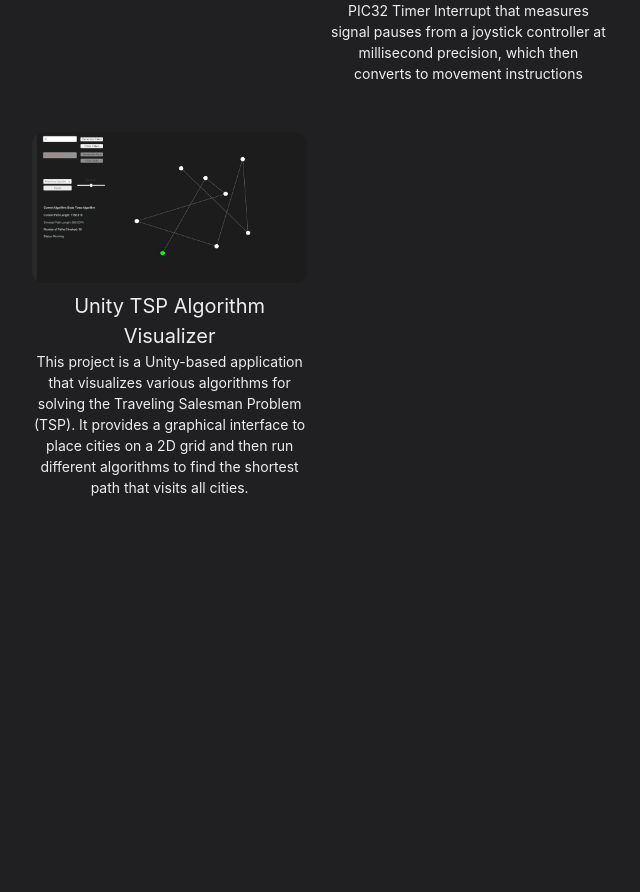
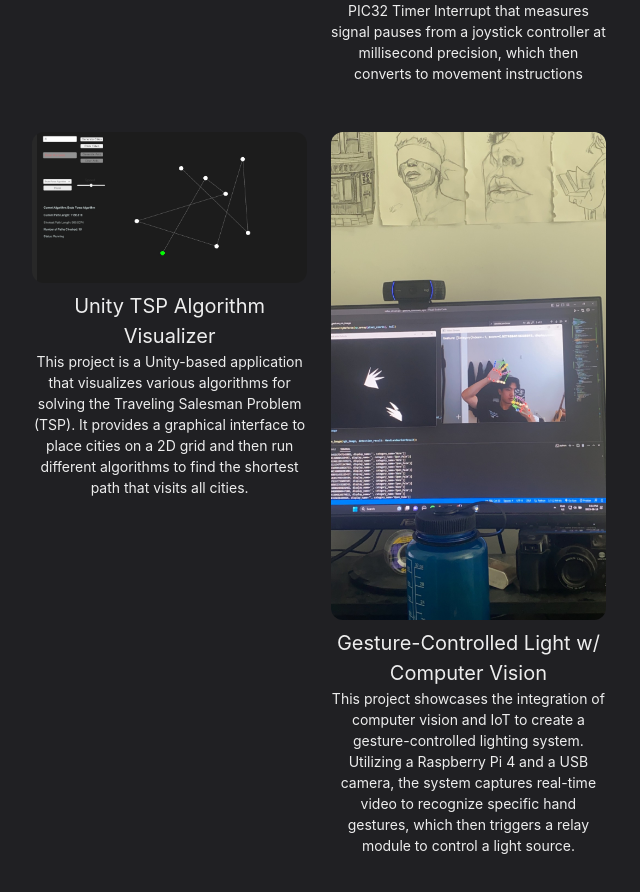
Before and after one commit to stephenqiao1/personal_portfolio, a Next.js app: page /projects in a window 1280 px wide. Shown: the part 422-1314 px from the top of the page, without its empty margins (321-961 px from the left). Before the commit the page ends 976 px from the top, so only its background shows below. Built offline with nearby package versions, Linux system fonts and the light colour scheme.

Commit message:
added project and new books

```diff
--- a/pages/books.js
+++ b/pages/books.js
@@ -8,11 +8,12 @@
     { title: 'The Secret History', author: 'Donna Tartt', rating: 4 },
     { title: 'Normal People', author: 'Salley Rooney', rating: 3},
     { title: 'Outliers', author: 'Malcolm Gladwell', rating: 4}
+    { title: 'Stolen Focus', author: 'Johann Hari', rating: 4}
     // Add more finished books here
   ]
 
   const readingBooks = [
-
+    { title: 'Flowers For Algernon', author: 'Daniel Keyes'}
   ]
 
   return (
--- a/pages/projects.js
+++ b/pages/projects.js
@@ -6,6 +6,7 @@
 import thumbProdoro from '../public/images/projects/prodoro.jpg'
 import thumbMagneticCar from '../public/images/projects/elec291_project.jpg'
 import thumbTsp from '../public/images/projects/tsp_sim.jpg'
+import thumbGesture from '../public/images/projects/gesture_cv.jpg'
 
 const Projects = () => {
   return (
@@ -45,6 +46,19 @@
               visits all cities.
             </WorkGridItem>
           </Section>
+          <Section>
+            <WorkGridItem
+              id="gesture_cv"
+              title="Gesture-Controlled Light w/ Computer Vision"
+              thumbnail={thumbGesture}
+            >
+              This project showcases the integration of computer vision and IoT
+              to create a gesture-controlled lighting system. Utilizing a
+              Raspberry Pi 4 and a USB camera, the system captures real-time
+              video to recognize specific hand gestures, which then triggers a
+              relay module to control a light source.
+            </WorkGridItem>
+          </Section>
         </SimpleGrid>
       </Container>
     </Layout>
--- /dev/null
+++ b/pages/projects/gesture_cv.js
@@ -0,0 +1,45 @@
+import {
+    Container,
+    Badge,
+    List,
+    ListItem,
+  } from '@chakra-ui/react'
+  import { Title, Meta } from '../../components/project'
+  import P from '../../components/paragraph'
+  import Layout from '../../components/layouts/article'
+
+  const Project = () => (
+    <Layout title="gesture_cv">
+      <Container>
+        <Title>
+          Gesture-Controlled Light System w/ Computer Vision<Badge>2023</Badge>
+        </Title>
+        <P>
+          - Real-Time Gesture Recognition: Implemented using Python and the MediaPipe library, the system can accurately recognize a variety of hand gestures in real-time.
+        </P>
+        <P>
+          - IoT Light Control: Integrated a relay module with a Raspberry Pi 4 to control a USB-powered lamp based on the recognized gestures.
+        </P>
+        <P>
+          - Safety and Efficiency: Designed with safety in mind, the system uses a relay module to isolate the Raspberry Pi from the high voltage, ensuring safe operation.
+        </P>
+        <List ml={4} my={4}>
+          <ListItem>
+          <Meta>Computer Vision</Meta>
+          <Link href="https://github.com/stephenqiao1/gesture_controlled_light">
+          https://github.com/stephenqiao1/gesture_controlled_light{' '}
+            <ExternalLinkIcon mx="2px" />
+          </Link>
+        </ListItem>
+        <ListItem>
+          <Meta>Stack</Meta>
+          <span>Hardware: Raspberry Pi 4, USB Camera, Relay Module, USB-powered Lamp</span>
+          <span>Software: Python, OpenCV, MediaPipe</span>
+          </ListItem>
+        </List>
+      </Container>
+    </Layout>
+  )
+
+  export default Project;
+  export { getServerSideProps } from '../../components/chakra'
```
Also changed, not shown: public/images/projects/gesture_cv.JPG (added).
